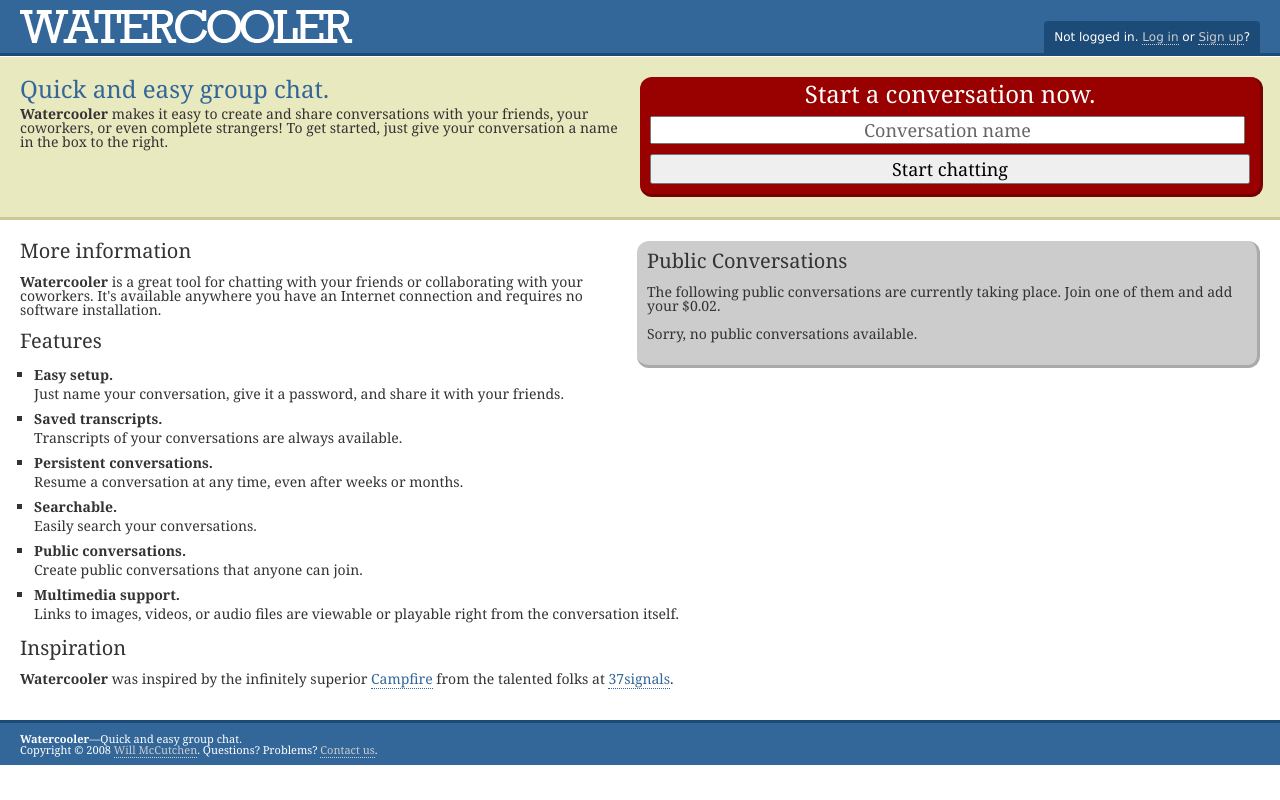
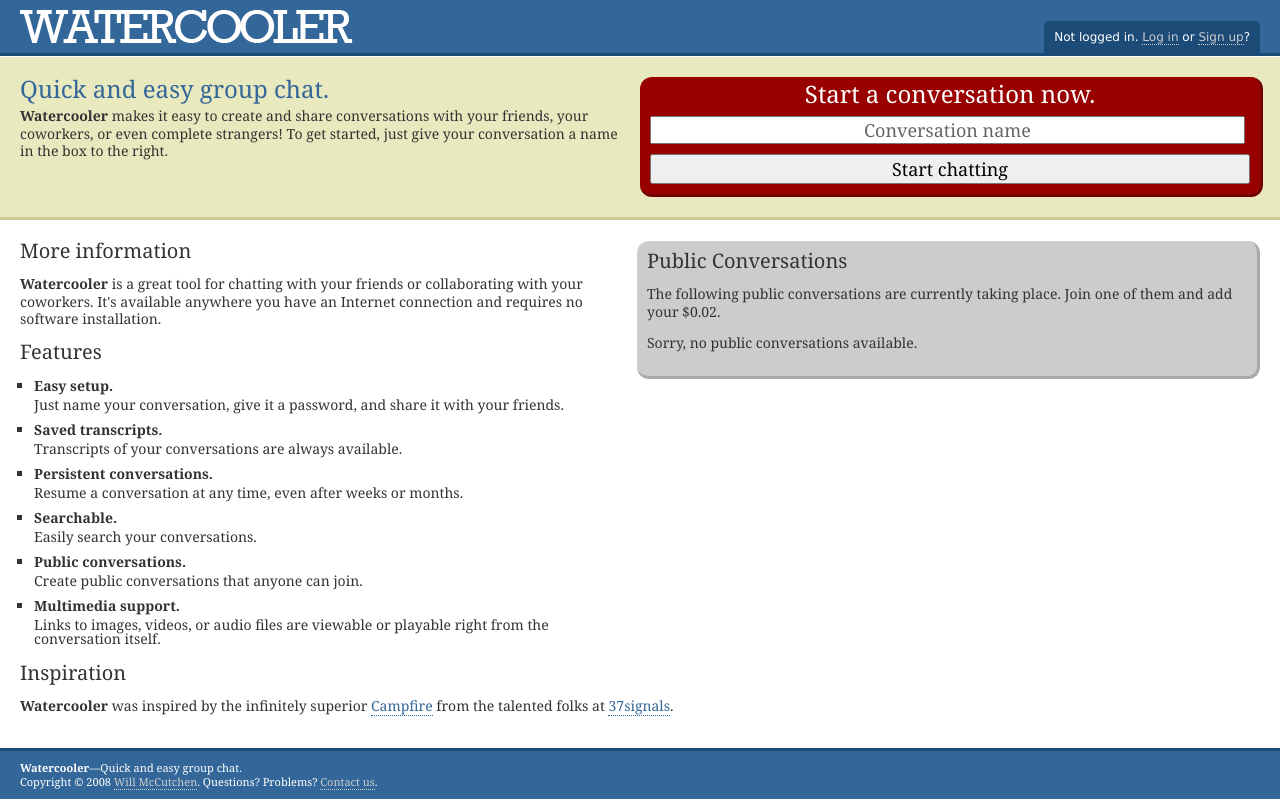
Before and after one commit to mccutchen/watercooler, a Django app: template templates/index.html in a window 1280 px wide. Run offline with Django 3.2, Linux system fonts and the light colour scheme; the template is opened without the code that fills it, so the values that code supplies are empty; some libraries are stand-ins or nearby versions.

Commit message:
Style fixes for the front page

```diff
--- a/media/watercooler.css
+++ b/media/watercooler.css
@@ -27,6 +27,7 @@ h3 {
 
 p {
     margin: 1em 0;
+    line-height: 1.25;
 }
 p:first-child {
     margin-top: 0;
@@ -197,6 +198,9 @@ div#start input[type="text"] {
 div#more-info div#sidebar + h3 + p {
     margin-right: 53%;
 }
+div#more-info ul#features {
+    margin-right: 53%;
+}
 div#more-info li {
     margin-bottom: 5px;
 }
@@ -221,9 +225,6 @@ div#sidebar h3, div#sidebar p {
 }
 div#sidebar ul {
     padding: 0 20px;
-}
-div#sidebar ul li {
-    margin: 0;
 }
 
 
--- a/templates/index.html
+++ b/templates/index.html
@@ -55,7 +55,7 @@
         requires no software installation.</p>
 
         <h3>Features</h3>
-        <ul>
+        <ul id="features">
             <li><strong>Easy setup.</strong> Just name your
             conversation, give it a password, and share it
             with your friends.</li>
```
